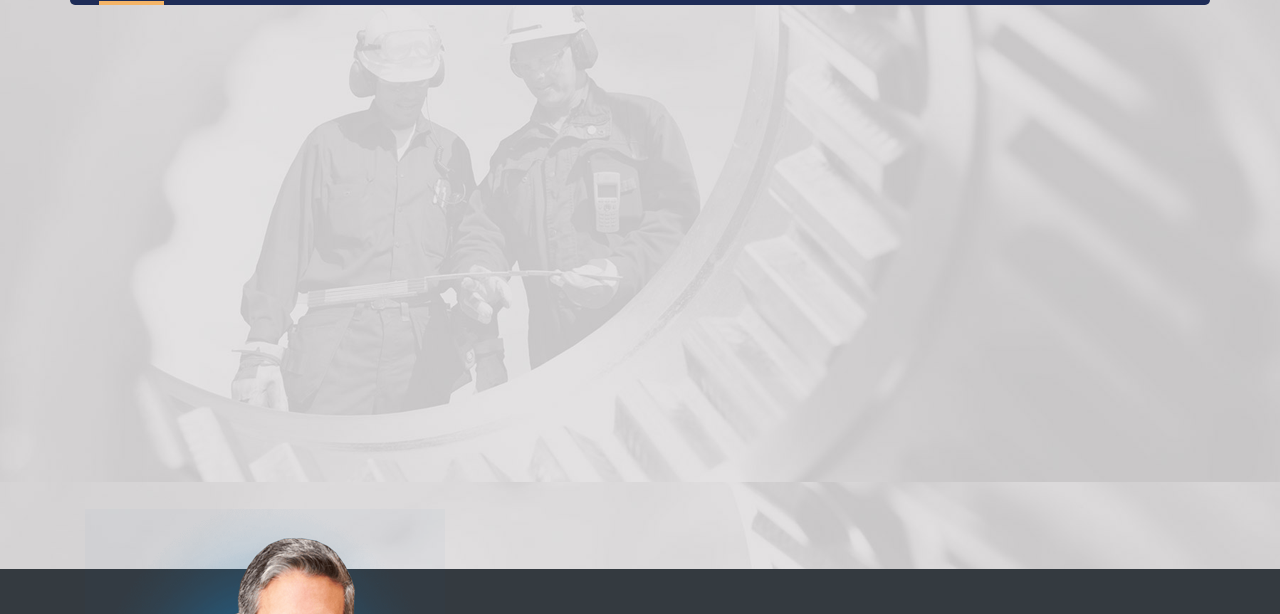
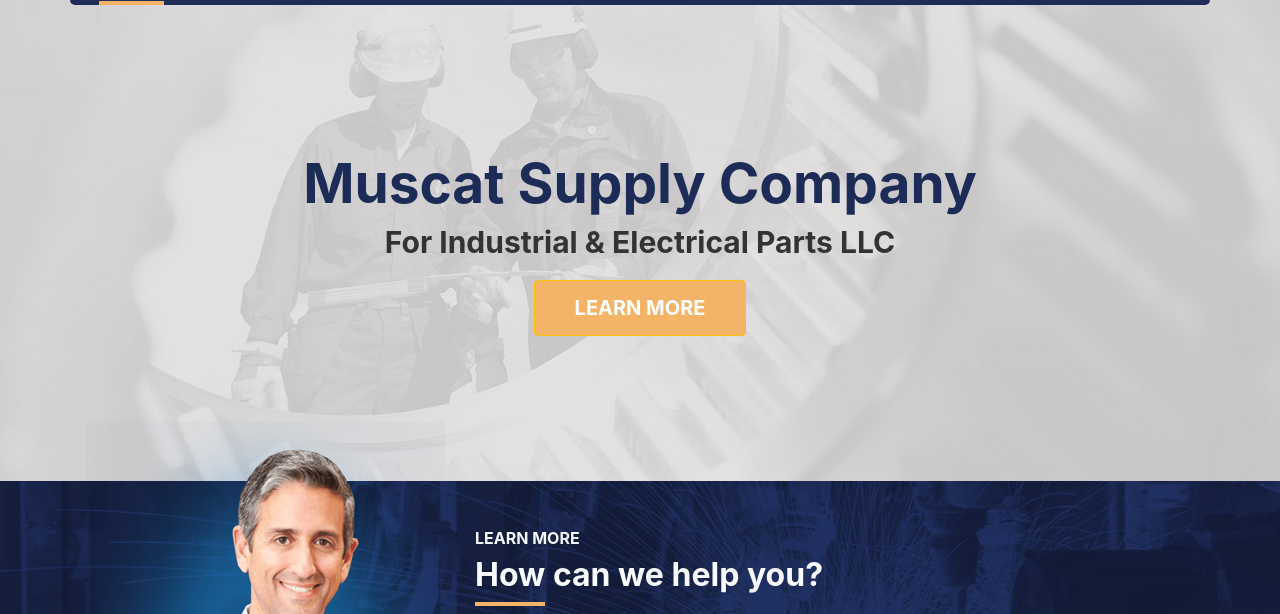
Before and after one commit to lordvcs/construction-company-theme, a plain HTML site: page index.html in a window 1280 px wide. Shown: the part 131-745 px from the top of the page. Drawn offline with Linux system fonts and the light colour scheme.

Commit message:
Added learn more section bg image

```diff
--- a/css/style.css
+++ b/css/style.css
@@ -101,6 +101,36 @@
   background-image: url('/img/header_bg.png');
 }
 
+/* Header slider */
+.header-slider_container {
+  padding: 145px 0;
+}
+
+.header-slider_container h1 {
+  color: #1d2b57;
+  text-align: center;
+  font-weight: bold;
+  font-size: 55px;
+}
+
+.header-slider_container h3 {
+  color: #333333;
+  font-weight: bold;
+  font-size: 30px;
+  text-align: center;
+  margin-bottom: 20px;
+}
+
+.header-slider_container .header-slider_btn_center {
+  display: block;
+  margin: 0 auto;
+  color: white;
+  background-color: #f4b467;
+  padding: 12px 40px;
+  font-size: 20px;
+  font-weight: bold;
+}
+
 /* Header above navbar */
 .header_working-hours > div,
 .header_call-us > div {
@@ -187,6 +217,11 @@
 /* *********************** */
 /* LEARN MORE */
 /* *********************** */
+.section_learn-more {
+  background-image: url('/img/lean-more_bg.jpg');
+  background-size: cover;
+}
+
 .section_learn-more h2 {
   position: relative;
 }
--- a/index.html
+++ b/index.html
@@ -14,7 +14,7 @@
     <title>Hello, world!</title>
   </head>
   <body>
-    <header class="bg-light" style="min-height:700px">
+    <header class="bg-light">
       <div class="container">
         <div class="row top_header py-3 align-items-center justify-content-center justify-content-lg-start">
           <div class="col-auto p-0">
@@ -95,6 +95,19 @@
               </div>
             </div>
           </nav>
+        </div>
+      </div>
+      <div class="container">
+        <div class="row header-slider_container">
+          <div class="col header-slider_slide align-items-center">
+            <h1 >
+                Muscat Supply Company
+            </h1>
+            <h3 >
+                For Industrial &amp; Electrical Parts LLC
+            </h3 >
+            <button type="button" class="btn btn-warning header-slider_btn_center">LEARN MORE</button>
+          </div>
         </div>
       </div>
     </header>
@@ -448,6 +461,8 @@
     <script src="js/bootstrap.min.js"></script>
     <script src="slick/slick.min.js"></script>
     <script>
+      $('.header-slider_container').slick();
+
       $('.section-slider').slick({
         infinite: true,
         slidesToShow: 4,
```
Also changed, not shown: img/lean-more_bg.jpg (renamed from img/footer_bg_black.jpg).
